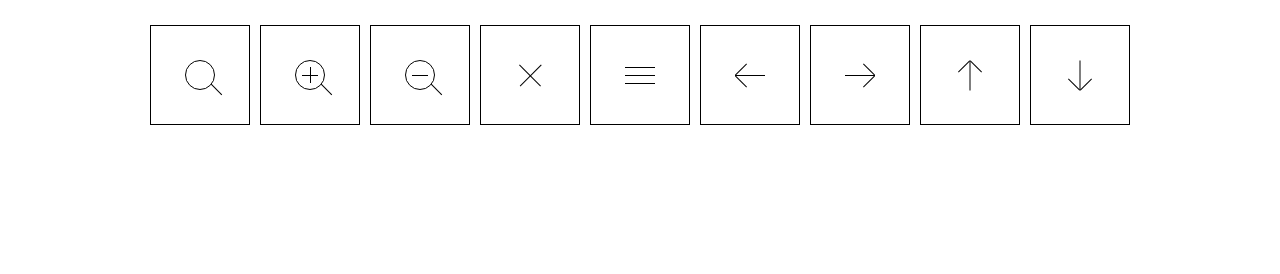
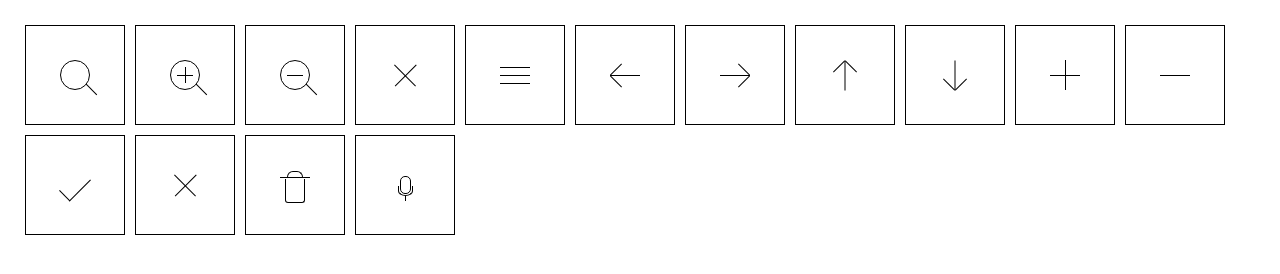
Before and after one commit to YyzclYang/CSS-DEMO, a plain HTML site: page 04.cssIcon/index.html in a window 1280 px wide. Drawn offline with Linux system fonts and the light colour scheme.

Commit message:
<feat>:<add 6 icons>

```diff
--- a/04.cssIcon/index.html
+++ b/04.cssIcon/index.html
@@ -48,6 +48,30 @@
       <div class="arrow">
       </div>
     </div>
+    <div class="icon icon-10">
+      <div class="plus">
+      </div>
+    </div>
+    <div class="icon icon-11">
+      <div class="minus">
+      </div>
+    </div>
+    <div class="icon icon-12">
+      <div class="check">
+      </div>
+    </div>
+    <div class="icon icon-13">
+      <div class="remove">
+      </div>
+    </div>
+    <div class="icon icon-14">
+      <div class="trash">
+      </div>
+    </div>
+    <div class="icon icon-15">
+      <div class="audio">
+      </div>
+    </div>
   </div>
 </body>
 
--- a/04.cssIcon/style.css
+++ b/04.cssIcon/style.css
@@ -1,11 +1,17 @@
 * {
+  margin: 0;
+  padding: 0;
+  box-sizing: border-box;
+}
+*::before,
+*::after {
   margin: 0;
   padding: 0;
   box-sizing: border-box;
 }
 .cssIcon {
   display: flex;
-  justify-content: center;
+  justify-content: start;
   flex-wrap: wrap;
   margin: 20px;
 }
@@ -163,3 +169,107 @@
 .icon-9 .arrow {
   transform: rotate(270deg);
 }
+
+/* icon-10*/
+.icon-10 .plus {
+  width: 30px;
+  border-bottom: 1px solid black;
+  position: relative;
+}
+.icon-10 .plus::before {
+  content: '';
+  height: 30px;
+  border-left: 1px solid black;
+  position: absolute;
+  left: 15px;
+  top: -15px;
+}
+
+/*icon-11*/
+.icon-11 .minus {
+  width: 30px;
+  border-bottom: 1px solid black;
+}
+
+/*icon-12*/
+.icon-12 .check {
+  width: 30px;
+  height: 15px;
+  border-bottom: 1px solid black;
+  border-left: 1px solid black;
+  transform: rotate(-45deg);
+}
+
+/*icon-13*/
+.icon-13 .remove {
+  width: 30px;
+  border-bottom: 1px solid black;
+  position: relative;
+  transform: rotate(45deg);
+}
+.icon-13 .remove::before {
+  content: '';
+  height: 30px;
+  border-left: 1px solid black;
+  position: absolute;
+  left: 15px;
+  top: -15px;
+}
+
+/*icon-14*/
+.icon-14 .trash {
+  width: 30px;
+  border-bottom: 1px solid black;
+  position: relative;
+  margin-top: -15px;
+}
+.icon-14 .trash::before {
+  content: '';
+  width: 16px;
+  height: 6px;
+  border: 1px solid black;
+  border-radius: 10px 10px 0 0;
+  border-bottom: none;
+  position: absolute;
+  top: -6px;
+  left: 7px;
+}
+.icon-14 .trash::after {
+  content: '';
+  width: 20px;
+  height: 24px;
+  border: 1px solid black;
+  border-radius: 0 0 3px 3px;
+  border-top: none;
+  position: absolute;
+  top: 2px;
+  left: 5px;
+}
+
+/*icon-15*/
+.icon-15 .audio {
+  width: 11px;
+  height: 18px;
+  border: 1px solid black;
+  border-radius: 5px;
+  position: relative;
+}
+.icon-15 .audio::before {
+  content: '';
+  width: 15px;
+  height: 10px;
+  border: 1px solid black;
+  border-radius: 0 0 50% 50%;
+  border-top: none;
+  position: absolute;
+  left: -3px;
+  top: 9px;
+}
+.icon-15 .audio::after {
+  content: '';
+  height: 5px;
+  border-left: 1px solid black;
+  position: absolute;
+  left: 4px;
+  top: 19px;
+}
```
